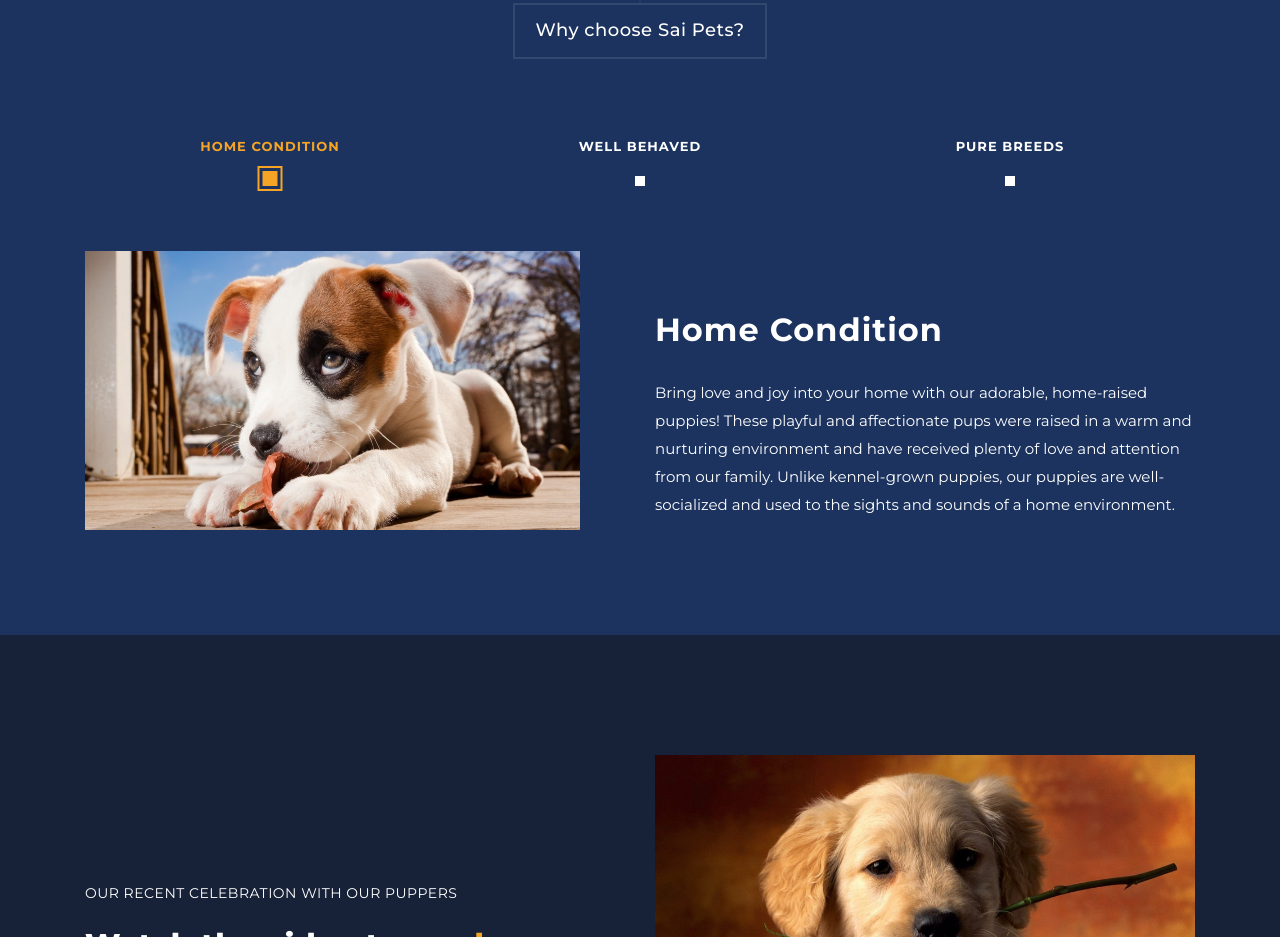
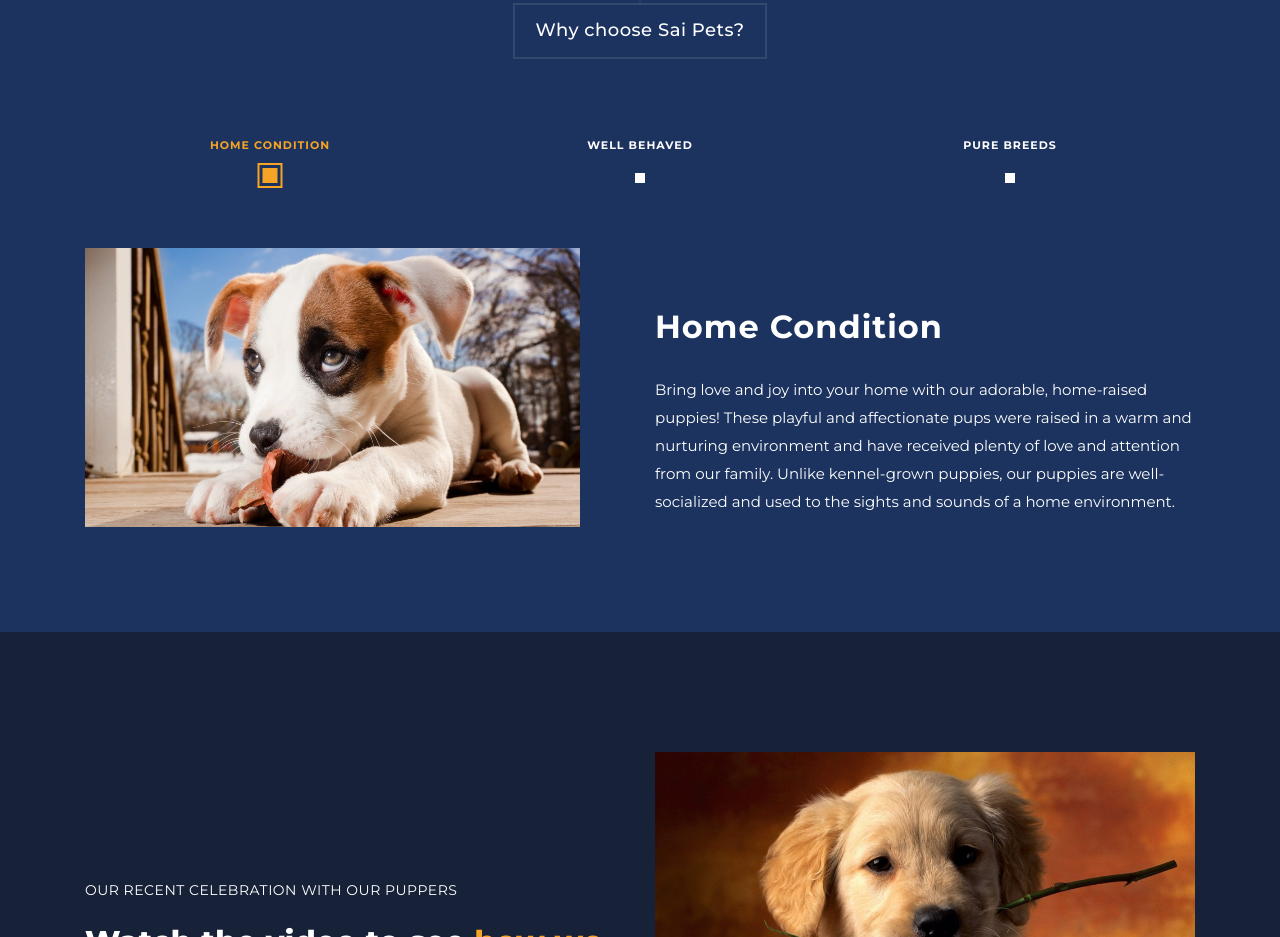
Before and after one commit to HemahariharanSamson/OIBSIP, a plain HTML site: page Landing Page/index.html in a window 1280 px wide. Shown: the part 897-1834 px from the top of the page. Drawn offline with nearby package versions, Linux system fonts and the light colour scheme.

Commit message:
Update style.css

```diff
--- a/Landing Page/assets/css/style.css
+++ b/Landing Page/assets/css/style.css
@@ -1,10 +1,4 @@
-/*
-
-TemplateMo 557 Grad School
-
-https://templatemo.com/tm-557-grad-school
-
-*/
+
 
 
 @import url(fontawesome.css);
@@ -523,7 +517,7 @@ section.why-us {
 }
 #tabs ul li a {
   display: block;
-  font-size: 13px;
+  font-size: 11px;
   font-weight: 700;
   letter-spacing: 1px;
   cursor: pointer;
```
